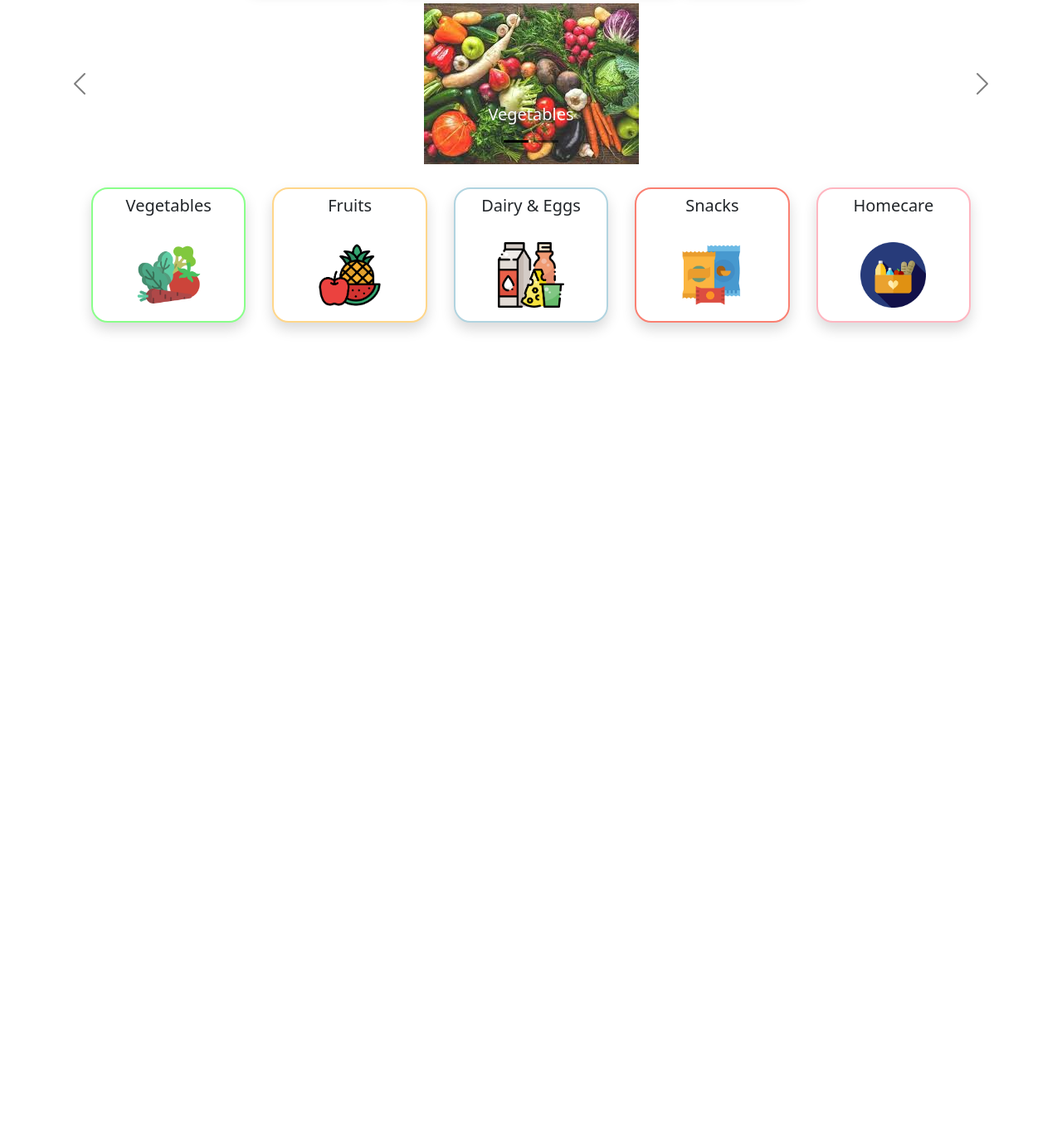
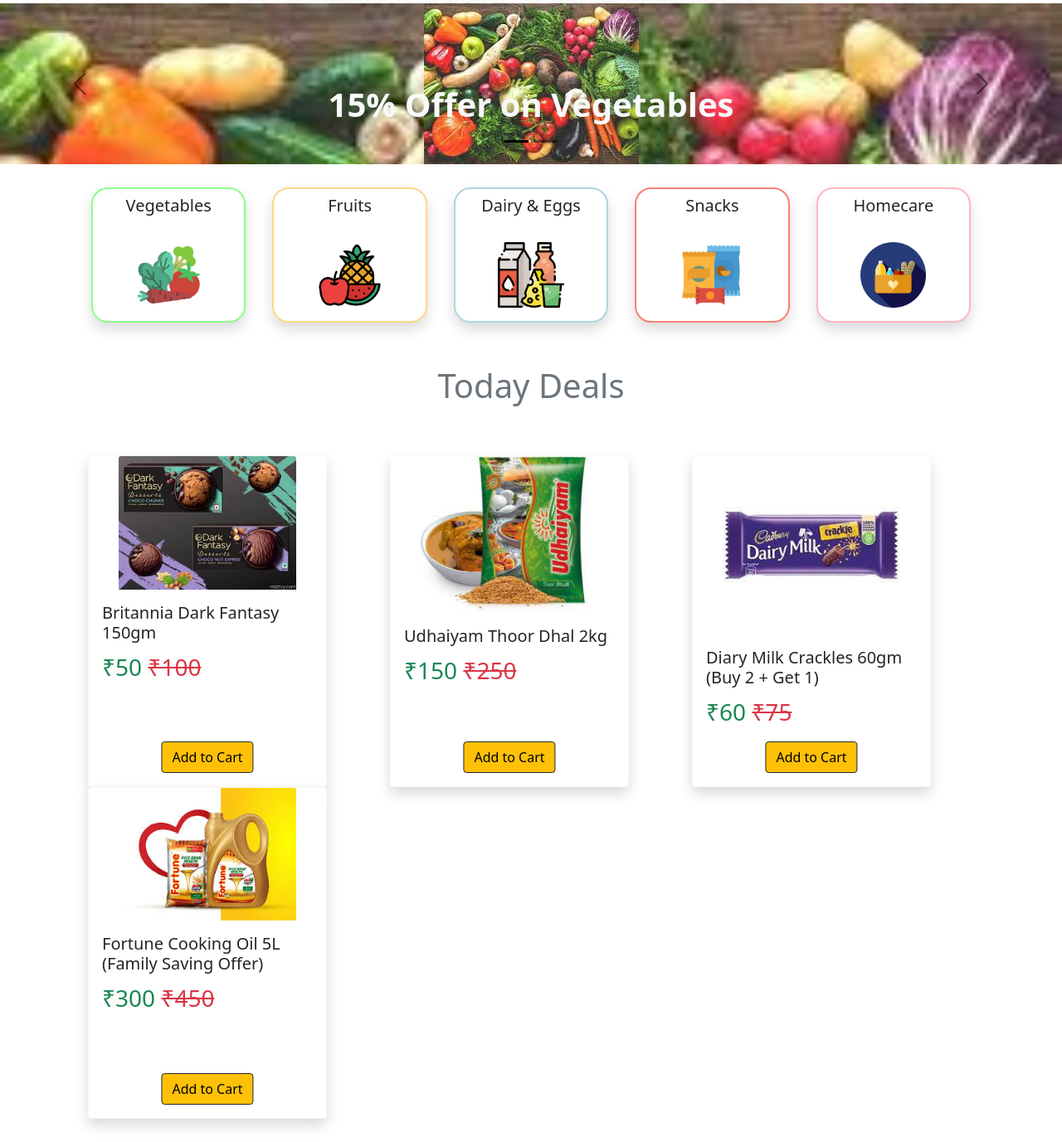
Before and after one commit to SATHISHKUMAR-01/e-commerce, a PHP site: page /home.php in a window 1280 px wide. Shown: the part 150-1527 px from the top of the page at 83% size. Before the commit the page ends 550 px from the top, so only its background shows below. Run offline with PHP 8.4, Linux system fonts and the light colour scheme; some libraries are stand-ins or nearby versions.

Commit message:
Added home page and deals

```diff
--- a/home.php
+++ b/home.php
@@ -37,6 +37,18 @@ include('config/connect.php');
             /* background-color:#FFB6C1; */
             border: 2px solid #FFB6C1;
             border-radius:20px;
+        }
+        #vege-carousel{
+            background-image: url('./images/vegetable.jpeg');
+            background-repeat: no-repeat;
+            background-attachment: fixed;
+            background-size: cover;
+        }
+        #fruit-carousel{
+            background-image: url('./images/fruits.jpeg');
+            background-repeat: no-repeat;
+            background-attachment: fixed;
+            background-size: cover;
         }
 
 
@@ -97,16 +109,16 @@ include('config/connect.php');
         <button type="button" data-bs-target="#carouselExampleDark" data-bs-slide-to="1" aria-label="Slide 2"></button>
     </div>
     <div class="carousel-inner">
-        <div class="carousel-item active" data-bs-interval="10000">
+        <div class="carousel-item active" data-bs-interval="10000" id="vege-carousel">
         <img src="./images/vegetable.jpeg" class="d-block w-auto mx-auto h-100" alt="...">
-        <div class="carousel-caption d-none d-md-block text-light">
-            <h5>Vegetables</h5>
+        <div class="carousel-caption d-none d-md-block text-light ">
+            <h5 class="fw-bolder fs-1" >15% Offer on Vegetables</h5>
         </div>
         </div>
-        <div class="carousel-item" data-bs-interval="2000">
+        <div class="carousel-item" data-bs-interval="2000" id="fruit-carousel">
         <img src="./images/fruits.jpeg" class="d-block w-auto mx-auto h-100" alt="...">
         <div class="carousel-caption d-none d-md-block text-light">
-            <h5>Fruits</h5>
+            <h5 class="fw-bolder fs-1 ">20% Offer on Fruits</h5>
         </div>
         </div>
     </div>
@@ -145,6 +157,68 @@ include('config/connect.php');
         </div>
     </div>
 
+    <br><br>
+    <h3 class="text-center text-secondary fs-1"> Today Deals</h3>
+    <br><br>
+
+    <div class="container row mx-auto my-1">
+        <div class="col">
+        <div class="card shadow border-light rounded border-1" style="width: 18rem; height:25rem">
+            <div class="w-75 mx-auto">
+            <img src="./images/deals/fantasy.jpeg" class="card-img-top img-fluid" alt="...">
+            </div>
+            <div class="card-body">
+                <h5 class="card-title">Britannia Dark Fantasy 150gm</h5>
+                <p class="card-text fs-3 text-success">₹50 <span class="text-decoration-line-through text-danger">₹100</span></p>
+                <a href="#" class="btn btn-warning border border-dark text-center position-absolute bottom-0 start-50 translate-middle-x mb-3">Add to Cart</a>
+            </div>
+        </div>
+        </div>
+
+        <div class="col">
+        <div class="card shadow border-light rounded border-1" style="width: 18rem; height:25rem">
+            <div class="w-75 mx-auto">
+            <img src="./images/deals/dhal.jpeg" class="card-img-top img-fluid" alt="...">
+            </div>
+            <div class="card-body">
+                <h5 class="card-title">Udhaiyam Thoor Dhal 2kg</h5>
+                <p class="card-text fs-3 text-success">₹150 <span class="text-decoration-line-through text-danger">₹250</span></p>
+                <a href="#" class="btn btn-warning border border-dark text-center position-absolute bottom-0 start-50 translate-middle-x mb-3">Add to Cart</a>
+            </div>
+        </div>
+        </div>
+
+        <div class="col">
+        <div class="card shadow border-light rounded border-1" style="width: 18rem; height:25rem">
+            <div class="w-75 mx-auto">
+            <img src="./images/deals/chocolate.jpeg" class="card-img-top img-fluid"  alt="...">
+            </div>
+            <div class="card-body">
+                <h5 class="card-title">Diary Milk Crackles 60gm (Buy 2 + Get 1)</h5>
+                <p class="card-text fs-3 text-success">₹60 <span class="text-decoration-line-through text-danger">₹75</span></p>
+                <a href="#" class="btn btn-warning border border-dark text-center position-absolute  bottom-0 start-50 translate-middle-x mb-3">Add to Cart</a>
+            </div>
+        </div>
+        </div>
+
+        <div class="col">
+        <div class="card shadow border-light rounded border-1" style="width: 18rem; height:25rem">
+            <div class="w-75 mx-auto">
+            <img src="./images/deals/oil.jpeg" class="card-img-top img-fluid" alt="...">
+            </div>
+            <div class="card-body">
+                <h5 class="card-title">Fortune Cooking Oil 5L (Family Saving Offer) </h5>
+                <p class="card-text fs-3 text-success">₹300 <span class="text-decoration-line-through text-danger">₹450</span></p>
+                <a href="#" class="btn btn-warning border border-dark text-center position-absolute bottom-0 start-50 translate-middle-x mb-3">Add to Cart</a>
+            </div>
+        </div>
+        </div>
+
+
+    </div>
+
+    <br>
+
 
 
 
```
Also changed, not shown: images/deals/chocolate.jpeg (added), images/deals/dhal.jpeg (added), images/deals/fantasy.jpeg (added), images/deals/oil.jpeg (added).
